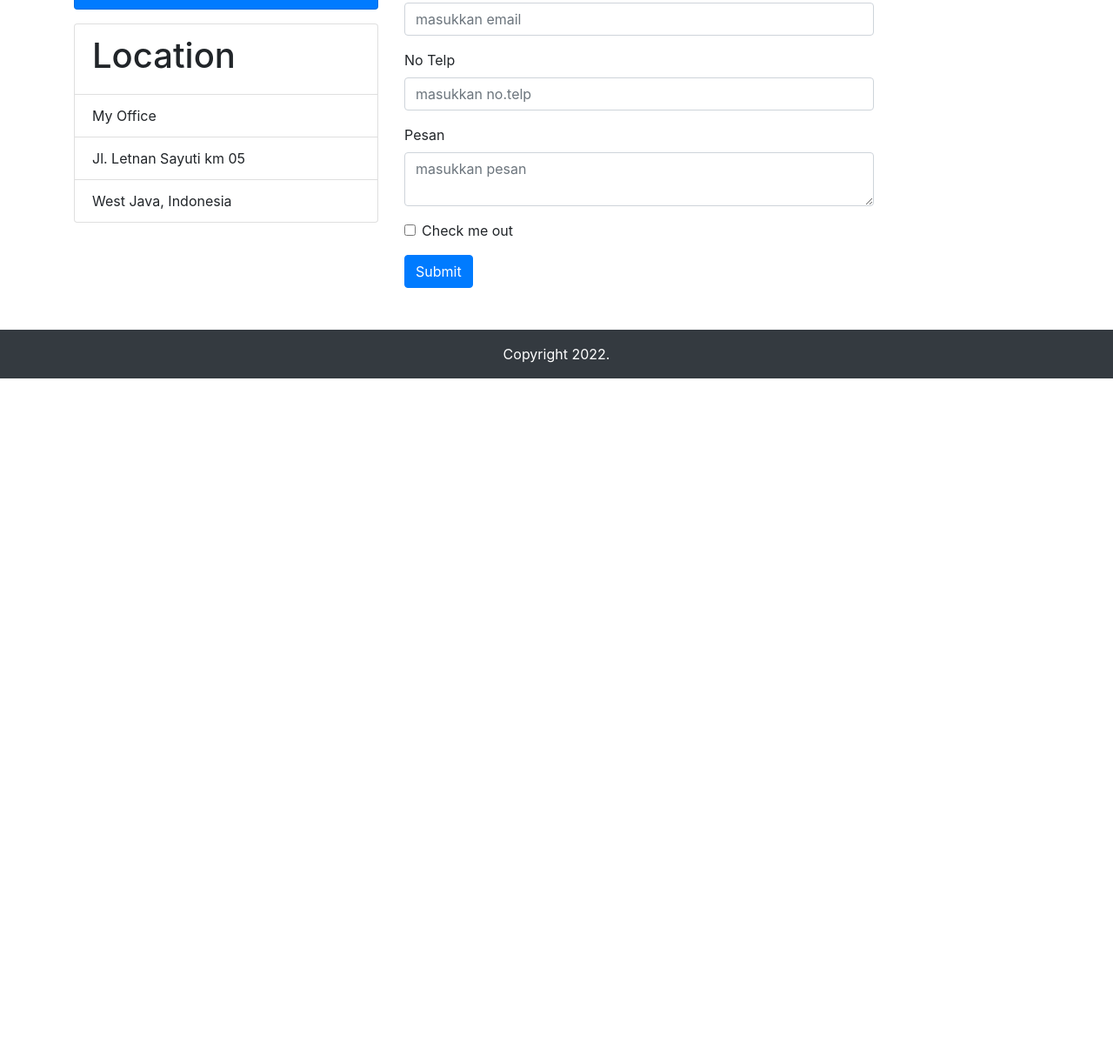
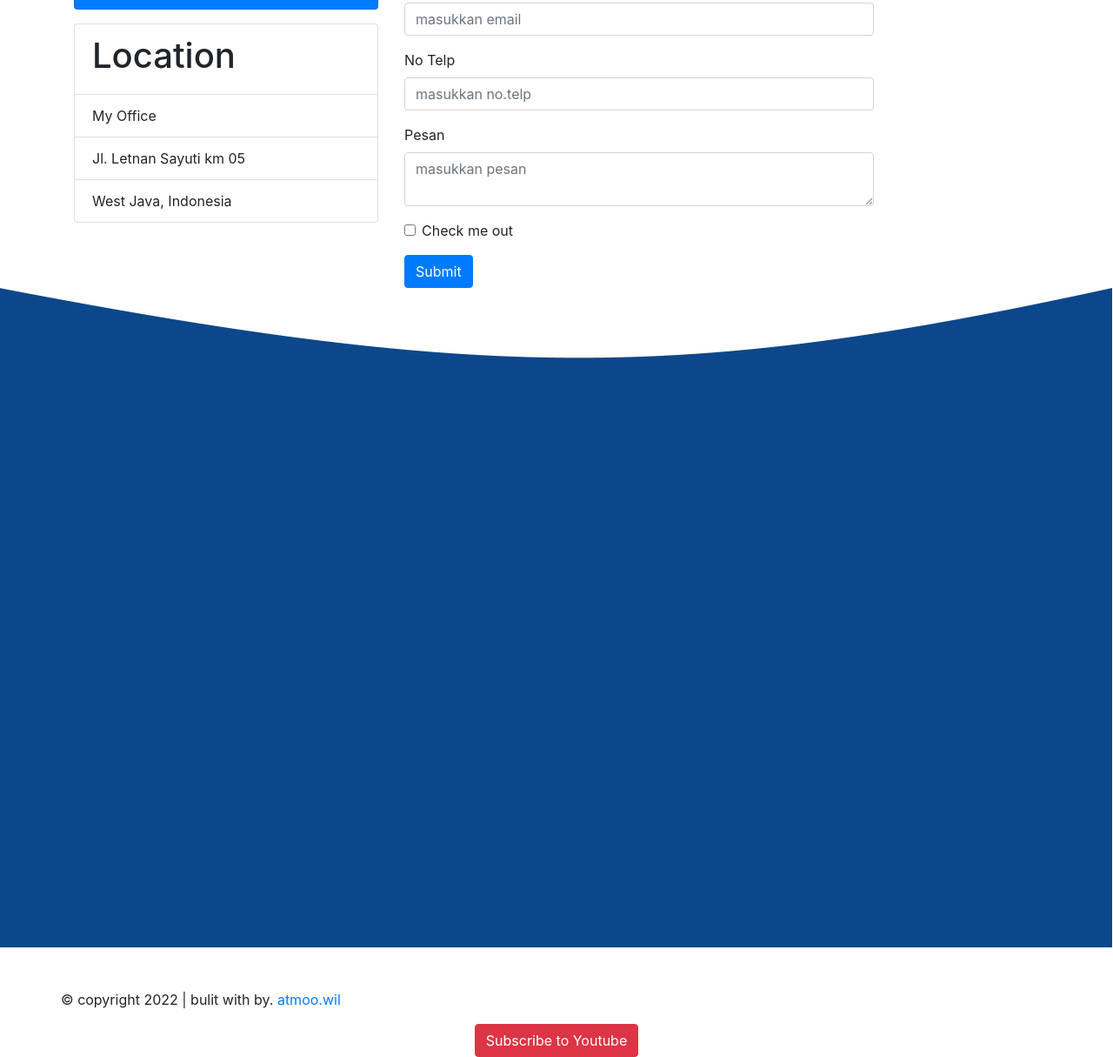
Before and after one commit to atmoo-wil/atmoo-wil.github.io, a plain HTML site: page index.html in a window 1280 px wide. Shown: the part 2241-3456 px from the top of the page at 87% size. Before the commit the page ends 2676 px from the top, so only its background shows below. Drawn offline with nearby package versions, Linux system fonts and the light colour scheme.

Commit message:
menambahkan aset untuk keperluan blog

```diff
--- a/index.html
+++ b/index.html
@@ -273,19 +273,33 @@
           </div>
         </div>
       </div>
+      <img src="./img/vector.png" alt="">
     </section>
     <!-- akhir contact -->
 
     <!-- footer -->
-    <footer class="bg-dark text-white">
-      <div class="container">
-        <div class="row pt-3">
-          <div class="col text-center">
-            <p>Copyright 2022.</p>
-          </div>
+    <div class="container text-center">
+      <div class="row">
+        <div class="col-cm-12">
+          <p>
+            &copy; copyright 2022 | bulit with
+            <i class="glyphicon glyphicon-education"></i> by.
+            <a href="https://www.instagram.com/atmoo.wil/">atmoo.wil</a>
+          </p>
         </div>
       </div>
-    </footer>
+      <div class="row">
+        <div class="col-sm-12">
+          <a
+            href="https://www.youtube.com/channel/UCZurGr6so06YKoGzKwA4YMQ"
+            class="btn btn-danger"
+          >
+            <i class="glyphicon glyphicon-play"></i> Subscribe to Youtube</a
+          >
+        </div>
+      </div>
+    </div>
+  </footer>
     <!-- akhir footer -->
 
     <!-- Optional JavaScript -->
```
Also changed, not shown: img/vector.png (added).
